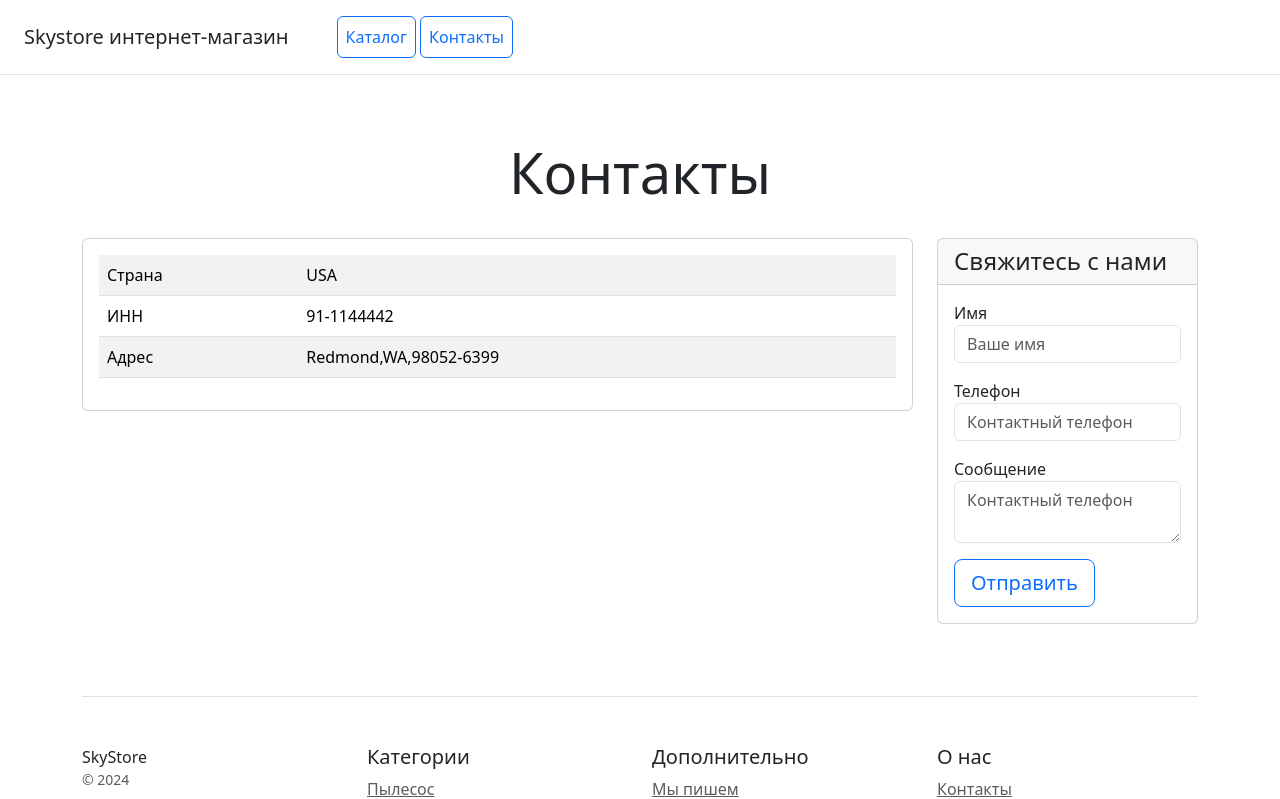
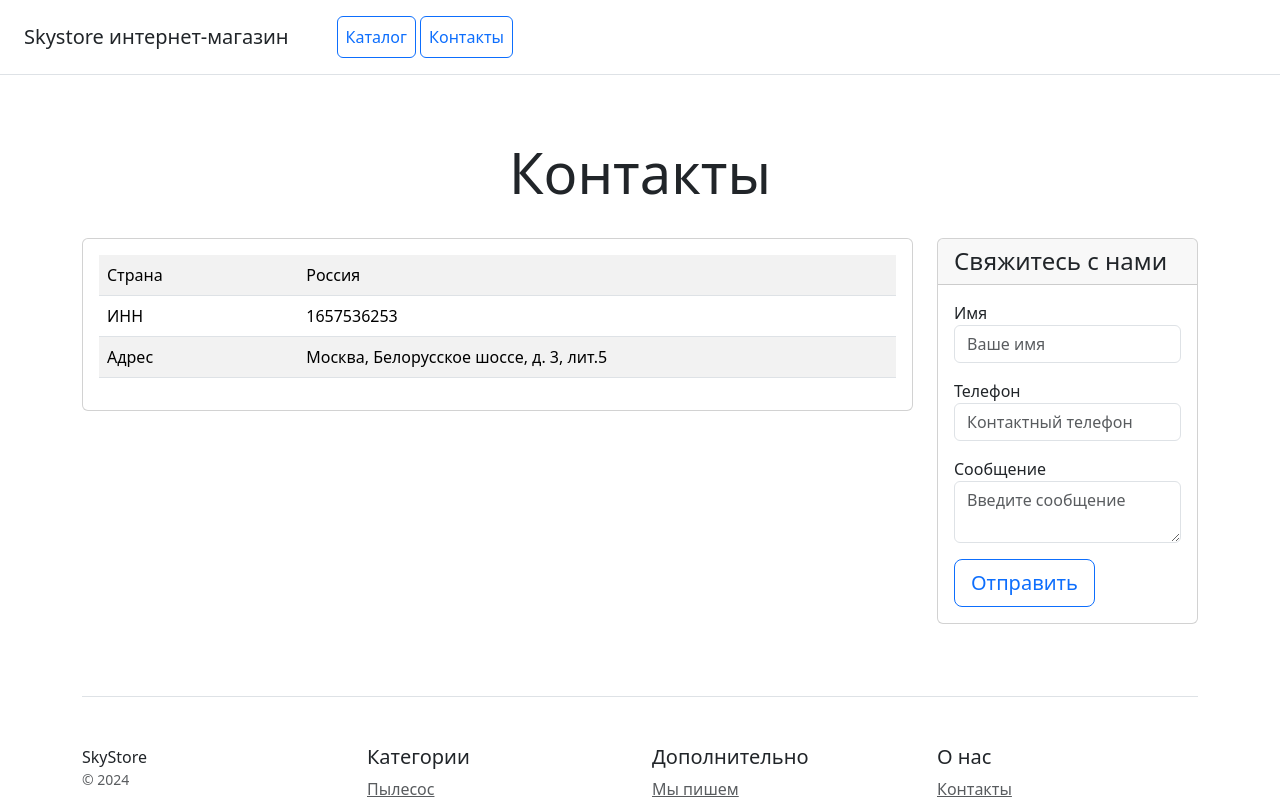
Before and after one commit to MilaDavletshina/homework_Django, a Django app: page /catalog/contacts/ in a window 1280 px wide. Shown: the top 799 px of the page. Run offline with Django 5.2, Linux system fonts and the light colour scheme; some libraries are stand-ins or nearby versions.

```diff
--- a/catalog/templates/contacts.html
+++ b/catalog/templates/contacts.html
@@ -24,15 +24,15 @@
                     <table class="table table-striped">
                         <tr>
                             <td class="w-25">Страна</td>
-                            <td>USA</td>
+                            <td>Россия</td>
                         </tr>
                         <tr>
                             <td class="w-25">ИНН</td>
-                            <td>91-1144442</td>
+                            <td>1657536253</td>
                         </tr>
                         <tr>
                             <td class="w-25">Адрес</td>
-                            <td>Redmond,WA,98052-6399</td>
+                            <td>Москва, Белорусское шоссе, д. 3, лит.5</td>
                         </tr>
                     </table>
                 </div>
@@ -56,7 +56,7 @@
                         </div>
                         <div class="mb-3">
                             <label for="message">Сообщение</label>
-                            <textarea type="text" name="message" class="form-control" id="message" placeholder="Контактный телефон" required></textarea>
+                            <textarea type="text" name="message" class="form-control" id="message" placeholder="Введите сообщение" required></textarea>
                         </div>
                         <button type="submit" class="btn btn-lg btn-block btn-outline-primary">Отправить</button>
                     </form>
--- a/catalog/templates/products_list.html
+++ b/catalog/templates/products_list.html
@@ -14,6 +14,7 @@
                 </div>
                 <div class="card-body">
                     <h4 class="my-0 font-weight-normal">{{product.name}}</h4>
+                    <h7 class="my-0 font-weight-normal">{{ product.description |truncatechars:100 }}</h7>
                     <h5 class="card-title pricing-card-title"></h5>
                     <h5 class="card-title pricing-card-title">{{product.price}} руб.</h5>
                     <a class="btn btn-primary" href="{% url 'catalog:products_detail' product.pk %}" role="button">Посмотреть</a>
```
